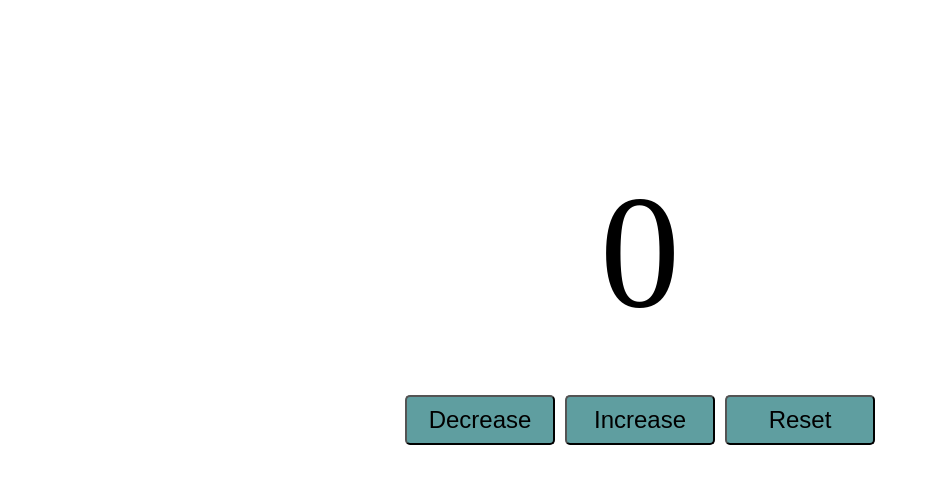
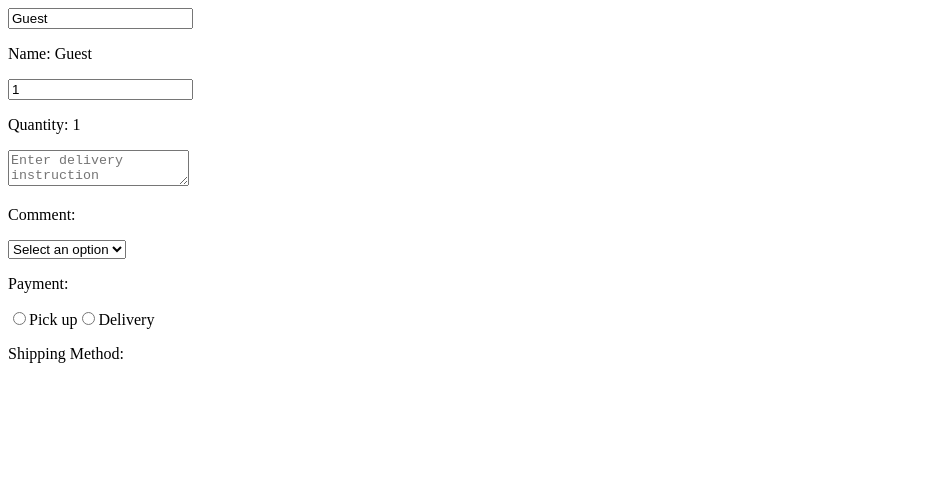
Before and after one commit to lemonnaid/React-Js, a React (Vite) app in the folder my-react-app/: page / in a window 1280 px wide. Shown: the top 484 px of the page, without its empty margins (0-930 px from the left). Built offline with nearby package versions, Linux system fonts and the light colour scheme.

Commit message:
onchange event handler

```diff
--- a/my-react-app/src/App.jsx
+++ b/my-react-app/src/App.jsx
@@ -6,6 +6,9 @@ import Propexample from "./Propsexample";
 import UserGreeting from "./UserGreeting";
 import Counter from "./Counter";
 import Count from "./Count";
+import Colors from "./Colors";
+import MyComponent from "./onchange";
+
 
 
 function App() {
@@ -19,11 +22,14 @@ function App() {
      <Signup/>
      <Propexample name ="Binda" project="Learning With Leapfrog" day={5} isActive={true}/>
      <Propexample name ="Lemon" project="Learn about props" day={50} isActive={false}/>
-     <Propexample /> */}
+     <Propexample />
 
-     {/* <Counter/> */}
+     <Counter/>
 
      <Count/>
+     <Colors/> */}
+
+     <MyComponent/>
 
     </>
   );
--- /dev/null
+++ b/my-react-app/src/Colors.jsx
@@ -0,0 +1,30 @@
+import React, { useState } from 'react';
+
+const Colors = () => {
+  const [bgColor, setBgColor] = useState('white');
+
+  const handleClick = (color) => {
+    setBgColor(color.value);
+    document.body.style.backgroundColor = color.value;
+  };
+
+  return (
+    <div className="color-switch">
+      {colorpick.map((color) => (
+        <button key={color.name} className="color-btn" onClick={() => handleClick(color)}>
+          {color.name}
+        </button>
+      ))}
+      <button className="color-btn" onClick={() => setBgColor('white')}>Reset</button>
+    </div>
+  );
+};
+
+const colorpick = [
+  { name: 'red', value: '#AA1C1C' },
+  { name: 'blue', value: '#321D8B' },
+  { name: 'green', value: '#1C5B21' },
+  { name: 'yellow', value: '#F3D036' },
+];
+
+export default Colors;
--- a/my-react-app/src/index.css
+++ b/my-react-app/src/index.css
@@ -66,12 +66,22 @@
   font-size: 10em;
   margin-bottom: 50px;
 }
-.counter-button{
+.counter-button,
+.color-btn{
   width: 150px;
   height: 50px;
   font-size: 1.5em;
-  margin: 0 5px;
-  background-color: cadetblue;
+  /* margin: 0 5px; */
+  background-color: rgb(140, 184, 185);
   border-radius: 5px;
   cursor: pointer;
+  margin-bottom: 50px;  /* Maintain margin for spacing between buttons */
+  padding: 10px 20px;
 }
+
+.color-switch{
+  display: flex;
+  flex-direction: column;
+  align-items: flex-start;
+  justify-content: space-between;
+}
--- /dev/null
+++ b/my-react-app/src/onchange.jsx
@@ -0,0 +1,60 @@
+// on change = event handler used primarily with form elements ex. <input>, <textarea>, <select>, <radio> Triggers a function every time the value of the input changes
+
+import React, {useState} from 'react'
+
+const MyComponent = () => {
+
+const [name, setName] = useState("Guest");
+const [quantity , setQuantity] =useState(1);
+const [comment, setComment] = useState("");
+const [payment, setPayment] = useState("");
+const [shipping, setShipping] = useState("");
+
+function handleNameChange(event){
+    setName(event.target.value);
+}
+
+function handleQuantityChange(event){
+    setQuantity(event.target.value);
+}
+
+function handleCommentChange(event){
+    setComment(event.target.value);
+}
+function handlePaymentChange(event){
+    setPayment(event.target.value);
+}
+function handleShippingChange(event){
+    setShipping(event.target.value);
+}
+
+  return (
+    <div>
+        <input value = {name} onChange={handleNameChange}/>
+        <p>Name: {name}</p>
+
+        <input value={quantity} onChange={handleQuantityChange} type="number"/>
+        <p>Quantity: {quantity}</p>
+
+        <textarea value={comment} onChange={handleCommentChange} placeholder='Enter delivery instruction'/>
+        <p>Comment:{comment}</p>
+
+        <select value={payment} onChange={handlePaymentChange}>
+        <option value="">Select an option</option>
+        <option value="visa">Visa</option>
+        <option value="paypal">PayPal</option>
+        </select>
+        <p>Payment:{payment}</p>
+
+        <label>
+            <input type='radio' value='pickup' checked={shipping ==='pickup'} onChange={handleShippingChange}/>
+            Pick up</label>
+        <label>
+        <input type='radio' value='deliver' checked={shipping ==='deliver'} onChange={handleShippingChange}/>
+            Delivery</label>
+            <p>Shipping Method: {shipping}</p>
+    </div>
+  )
+}
+
+export default MyComponent
```
